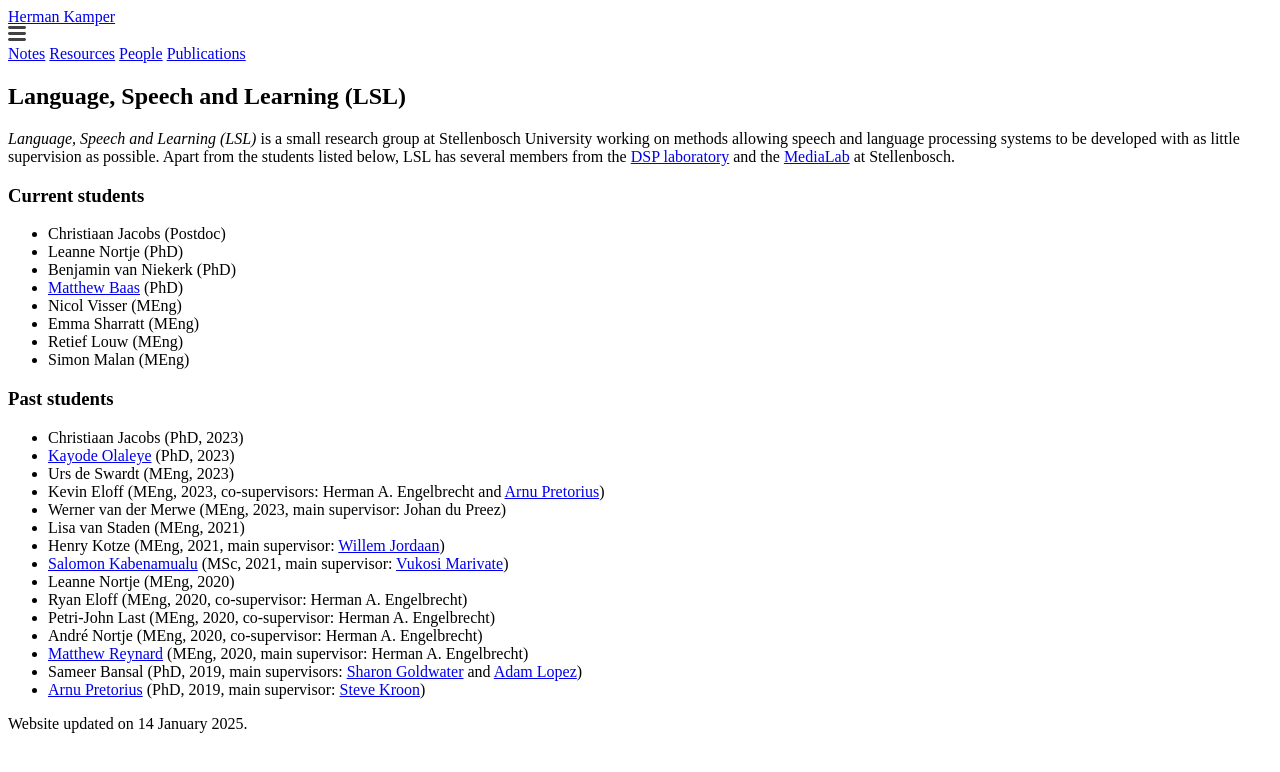
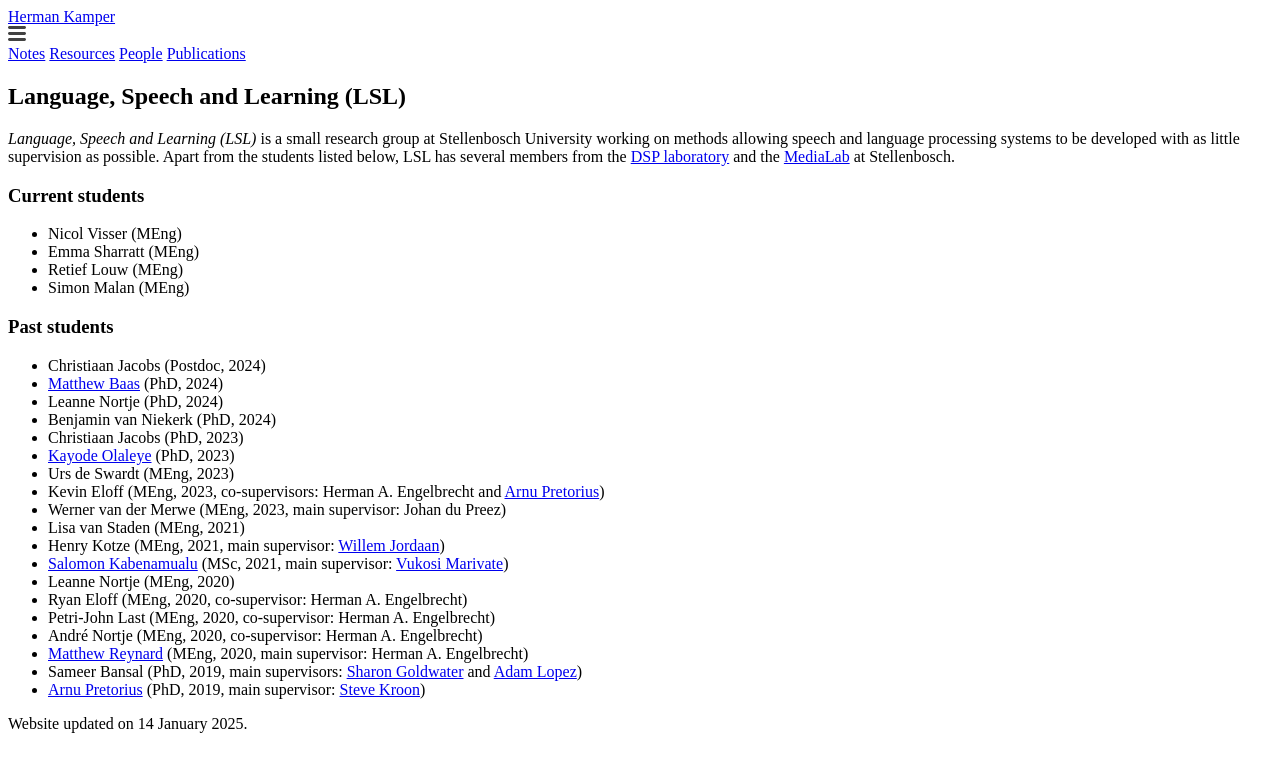
Before and after one commit to kamperh/kamperh.github.io, a Jekyll site: the page built from people.md, in a window 1280 px wide. Shown: the top 772 px of the page. Built offline with Jekyll 4.4.1, drawn with Linux system fonts in a browser that asks for light colours; a style sheet for code colours, icons or effects is not loaded; some of the changed lines change nothing that is shown.

Commit message:
Update people.md

```diff
--- a/people.md
+++ b/people.md
@@ -12,10 +12,6 @@ order: 5
 
 ### Current students
 
-- Christiaan Jacobs (Postdoc)
-- Leanne Nortje (PhD)
-- Benjamin van Niekerk (PhD)
-- [Matthew Baas](https://rf5.github.io/) (PhD)
 - Nicol Visser (MEng)
 - Emma Sharratt (MEng)
 - Retief Louw (MEng)
@@ -24,6 +20,10 @@ order: 5
 
 ### Past students
 
+- Christiaan Jacobs (Postdoc, 2024)
+- [Matthew Baas](https://rf5.github.io/) (PhD, 2024)
+- Leanne Nortje (PhD, 2024)
+- Benjamin van Niekerk (PhD, 2024)
 - Christiaan Jacobs (PhD, 2023)
 - [Kayode Olaleye](https://kayodeolaleye.github.io/cv/) (PhD, 2023)
 - Urs de Swardt (MEng, 2023)
```
